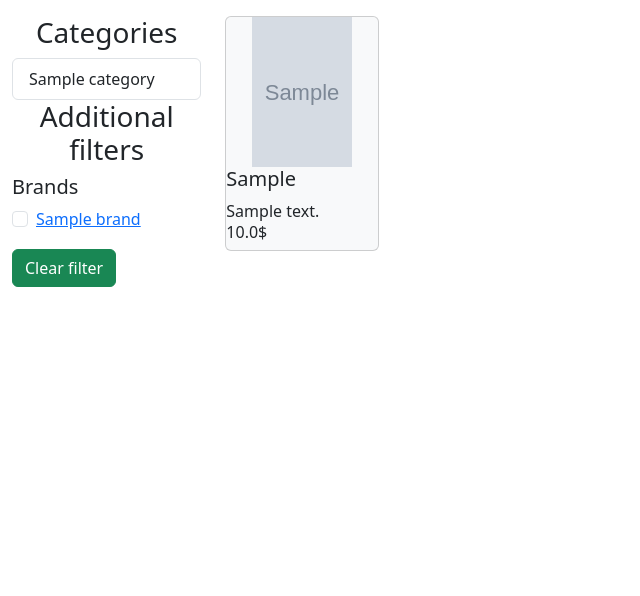
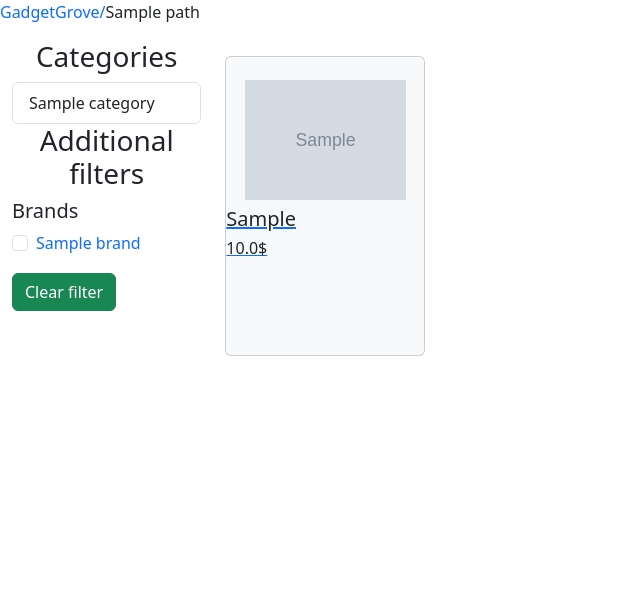
Before and after one commit to kustovvv/GadgetGrove, a Django app: template core/templates/core/frontpage.html in a window 1280 px wide. Shown: the part 154-750 px from the top of the page, without its empty margins (0-640 px from the left). Run offline with Django 4.2, Linux system fonts and the light colour scheme; tables that the repository leaves empty hold one stand-in row (values such as "Sample post"); the template is opened without the code that fills it: values that come from a table or form of the project are taken from there, most other values are stand-ins (such as "Sample title", 1, 10 or a date in 2020); grey boxes marked "Sample" are stand-in pictures.

Commit message:
Fixed a stile in frontpage. Added a details page for all items. Each details page has related items. Added path under navbars. Fixed some bugs.

```diff
--- a/core/templates/core/frontpage.html
+++ b/core/templates/core/frontpage.html
@@ -3,9 +3,15 @@
 {% block title %}Items{% endblock %}
 
 {% block content %}
-<div class="container-fluid mt-3">
+<div class="d-flex">
+    {% if path %}
+        <a href="{% url 'frontpage' %}" class="mr-0 text-decoration-none">GadgetGrove/</a>
+        <p class="mb-0">{{ path }}</p>
+    {% endif %}
+</div>
+<div class="container-fluid">
     <div class="row">
-        <div class="col-md-2">
+        <div class="col-md-2 mt-3">
             <div class="text-center">
                 <h3>Categories</h3>
             </div>
@@ -23,7 +29,7 @@
             {% for brand in brands %}
             <div class="form-check">
                 <label class="form-check-label" for="flexCheck{{ brand.id }}">
-                    <a href="{% url 'frontpage' %}? query={{ query }}&brand={{ brand.id }}&{% if category_id %}category={{ category_id }}{% endif %}">
+                    <a href="{% url 'frontpage' %}? query={{ query }}&brand={{ brand.id }}&{% if category_id %}category={{ category_id }}{% endif %}" class="text-decoration-none">
                         <input class="form-check-input" type="checkbox" value="" id="flexChec{{ brand.id }}">
                         {{ brand.name }}
                     </a>
@@ -37,19 +43,22 @@
             <div class="row">
                 {% if items %}
                     {% for item in items %}
-                        <div class="col-md-2">
-                            <div class="card bg-light rounded">
-                                <div class="text-center">
-                                    <img src="{{ item.image_url }}" alt="Phone Image" style="width: 100px; height: 150px;">
+                        <div class="col-md-2 mt-3">
+                            <a href="{% url 'item:details' item.id %}">
+                                <div class="card bg-light rounded mt-3" style="width: 200px; height: 300px;">
+                                    <div class="text-center mt-3">
+                                        <div style="width: 100%; height: 100%; display: flex; justify-content: center; align-items: center;">
+                                            <img src="{{ item.image_url }}" alt="Phone Image" style="max-width: 90%; max-height: 90%;">
+                                        </div>
                                     </div>
                                     <div class="text-align: left;">
                                         <h5 class="card-title">{{ item.model }}</h5>
-                                    <p class="card-text">{{ item.description }}</p>
                                     </div>
                                     <div class="text-align: left;">
                                         <h6 class="card-title">{{ item.price }}$</h6>
                                     </div>
                                 </div>
+                            </a>
                         </div>
                     {% endfor %}
                 {% else %}
--- a/core/templates/core/login.html
+++ b/core/templates/core/login.html
@@ -39,9 +39,3 @@
 </div>
 
 {% endblock %}
-
-{% block include_main_navbar %}
-    {% with include_main_navbar=False %}
-        {{ block.super }}
-    {% endwith %}
-{% endblock %}
--- a/item/urls.py
+++ b/item/urls.py
@@ -2,6 +2,8 @@ from django.urls import path
 
 from . import views
 
+app_name = 'item'
+
 urlpatterns = [
-    path('items/', views.phone, name='items'),
+    path('<int:pk>/', views.details, name='details'),
 ]
```
Also changed, not shown: core/views.py (+7 -0 lines), item/templates/item/details.html (added, +70 -0 lines), item/templates/item/items.html (deleted, +0 -30 lines), item/views.py (+7 -6 lines). Lines whose indentation alone changed are shown as unchanged.
